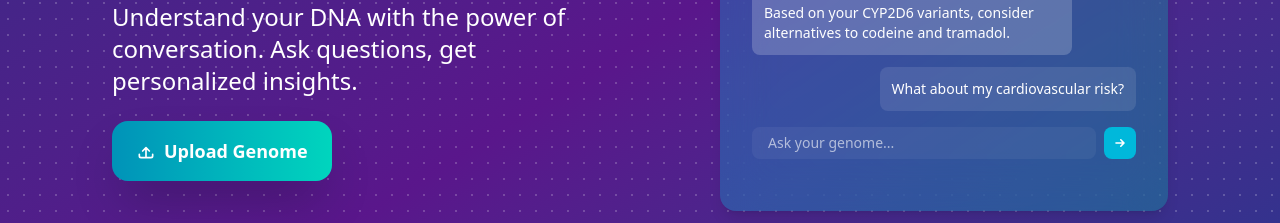
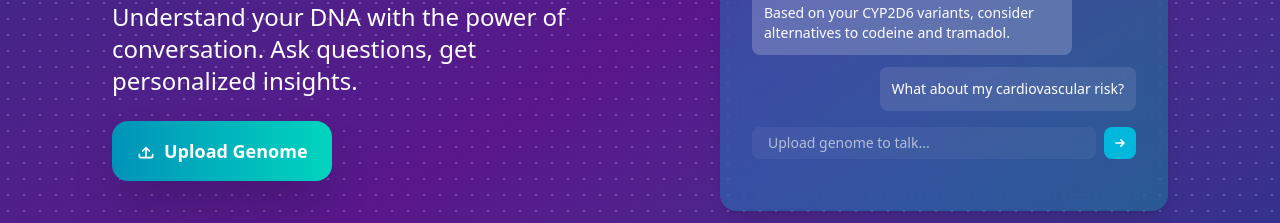
Before and after one commit to nathanhleung/talk-to-your-genome, a Next.js app in the folder frontend/: page / in a window 1280 px wide. Shown: the part 357-580 px from the top of the page. Built offline with nearby package versions, Linux system fonts and the light colour scheme.

Commit message:
feat: don't show loading in dev

```diff
--- a/frontend/app/genome/page.tsx
+++ b/frontend/app/genome/page.tsx
@@ -20,7 +20,9 @@
 ];
 
 export default function Genome() {
-  const [isLoading, setIsLoading] = useState(false);
+  const [isLoading, setIsLoading] = useState(
+    process.env.NODE_ENV !== "development"
+  );
   const [loadingSubtitle, setLoadingSubtitle] = useState(LOADING_SUBTITLES[0]);
   useEffect(() => {
     const interval = setInterval(() => {
--- a/frontend/app/page.tsx
+++ b/frontend/app/page.tsx
@@ -100,7 +100,9 @@
                     onClick={uploadGenome}
                     className="flex-1 h-8 rounded-lg bg-white/5 flex items-center px-4 cursor-text"
                   >
-                    <p className="text-sm text-white/60">Ask your genome...</p>
+                    <p className="text-sm text-white/60">
+                      Upload genome to talk...
+                    </p>
                   </div>
                   <div
                     onClick={uploadGenome}
```
